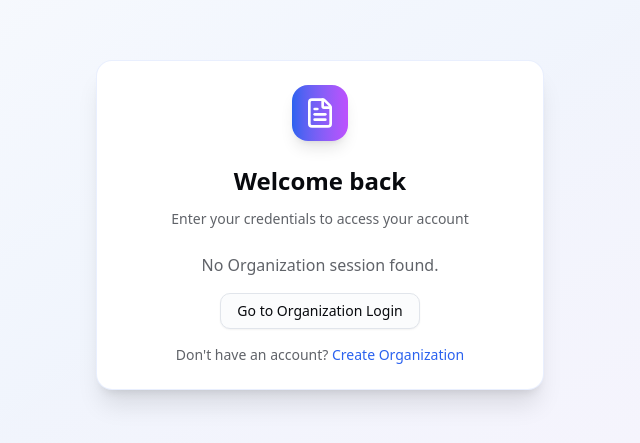
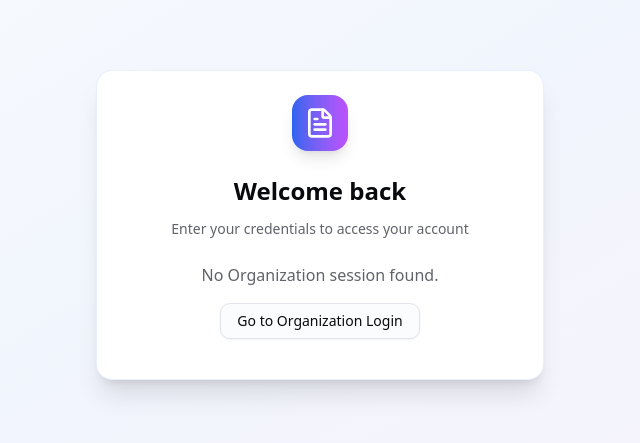
Before and after one commit to Narain3108/inv-gen, a Next.js app: page /auth/login in a window 1280 px wide. Shown: the part 175-618 px from the top of the page, without its empty margins (320-960 px from the left). Built offline with nearby package versions, Linux system fonts and the light colour scheme; no server answers.

Commit message:
unwanted link removed

```diff
--- a/src/app/auth/login/page.tsx
+++ b/src/app/auth/login/page.tsx
@@ -21,10 +21,7 @@ export default function LoginPage() {
         <CardContent>
           <LoginForm />
           <div className="mt-4 text-center text-sm text-muted-foreground">
-            Don't have an account?{' '}
-            <Link href="/auth/signup" className="text-primary hover:underline font-medium">
-              Create Organization
-            </Link>
+
           </div>
         </CardContent>
       </Card>
```
